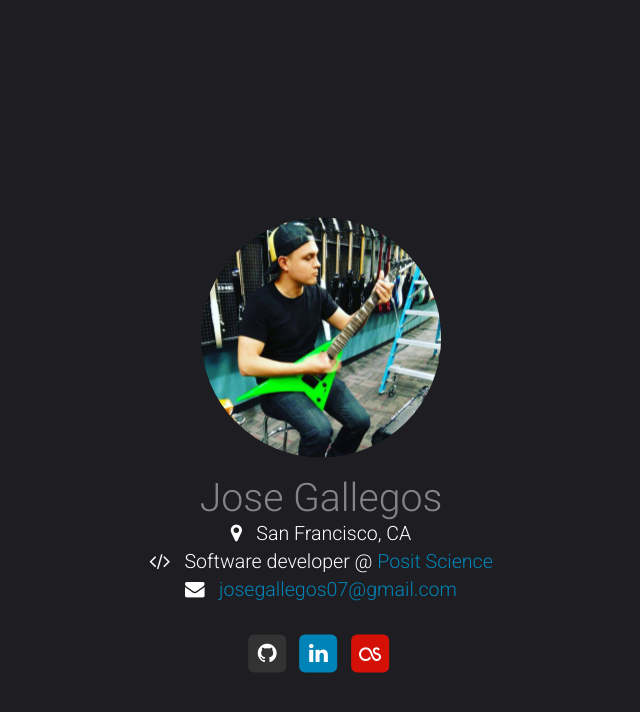
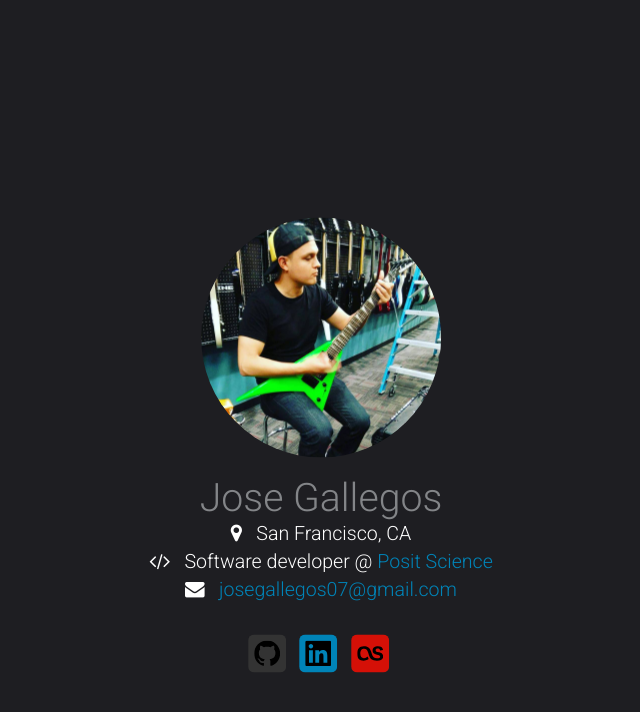
Before and after one commit to josegallegos07/josegallegos.info, a Jekyll site: the page built from index.html, in a window 1280 px wide. Shown: the top 712 px of the page, without its empty margins (319-959 px from the left). Built offline with Jekyll 4.4.1, drawn with Linux system fonts in a browser that asks for light colours; nearby versions of some CDN libraries.

Commit message:
use svg icons instead of font-awesome  for social media links

```diff
--- a/_includes/profile.html
+++ b/_includes/profile.html
@@ -21,7 +21,7 @@
     {% for profile in site.data.profile.social_media %}
     <li>
       <a href="{{ profile.url }}" target="_blank" title="{{ profile.desc }}">
-        <div id="{{ profile.profile }}" class="text-center soc soc-{{ profile.profile }} fa fa-{{ profile.icon }}"></div>
+          <img class="soc soc-{{ profile.icon }}" src="assets/simple-icons/{{ profile.icon }}.svg"></img>
       </a>
     </li>
     {% endfor %}
--- a/assets/css/joga.css
+++ b/assets/css/joga.css
@@ -49,12 +49,10 @@ a:hover {
 /** social media icons **/
 
 .soc {
-  font-size: 22px !important;
-  color: #FFFFFF !important;
-  border-radius: 6px;
   width: 38px;
   height: 38px;
-  padding-top: 0.35em;
+  padding: 6px;
+  border-radius: 6px;
 }
 
 .soc:hover {
```
